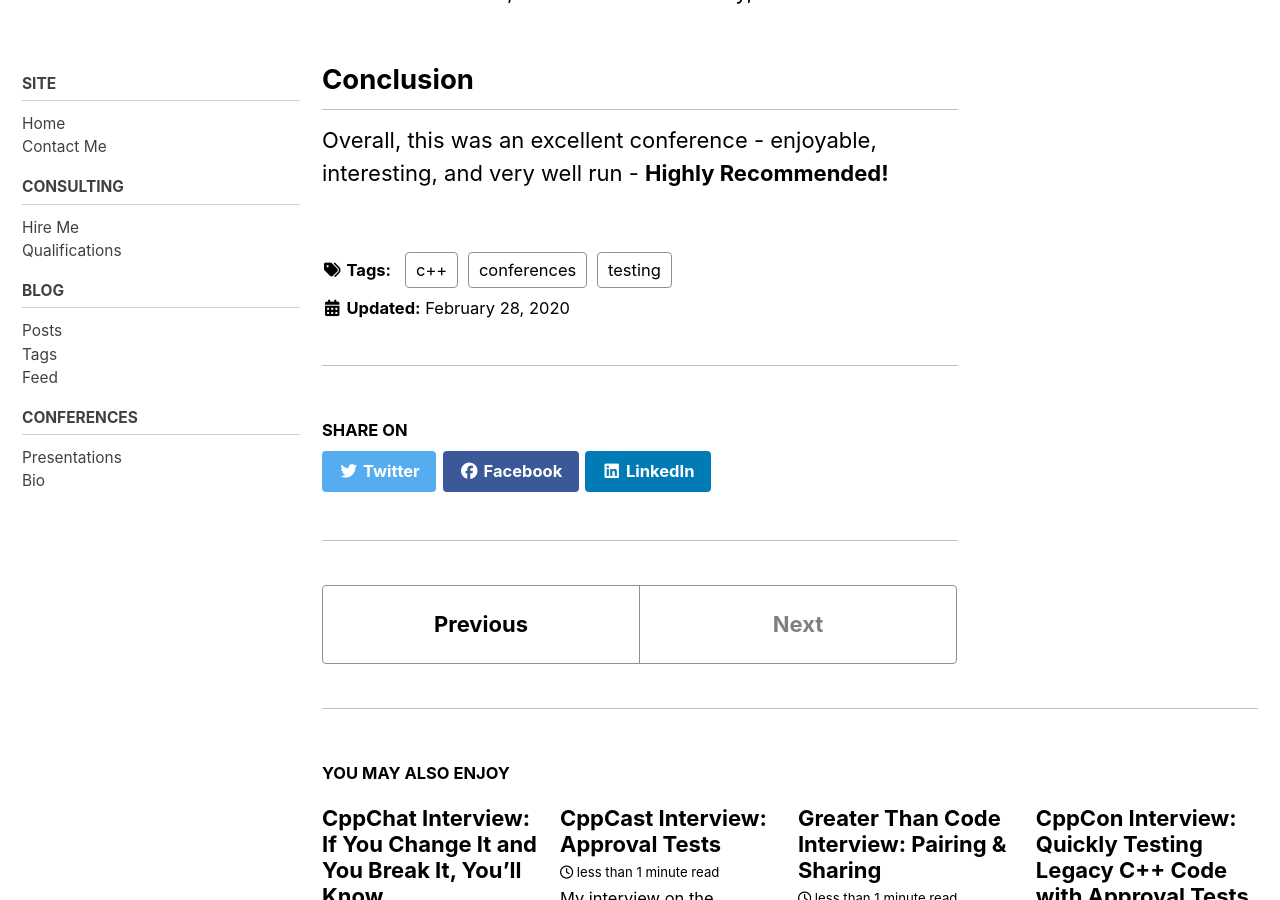
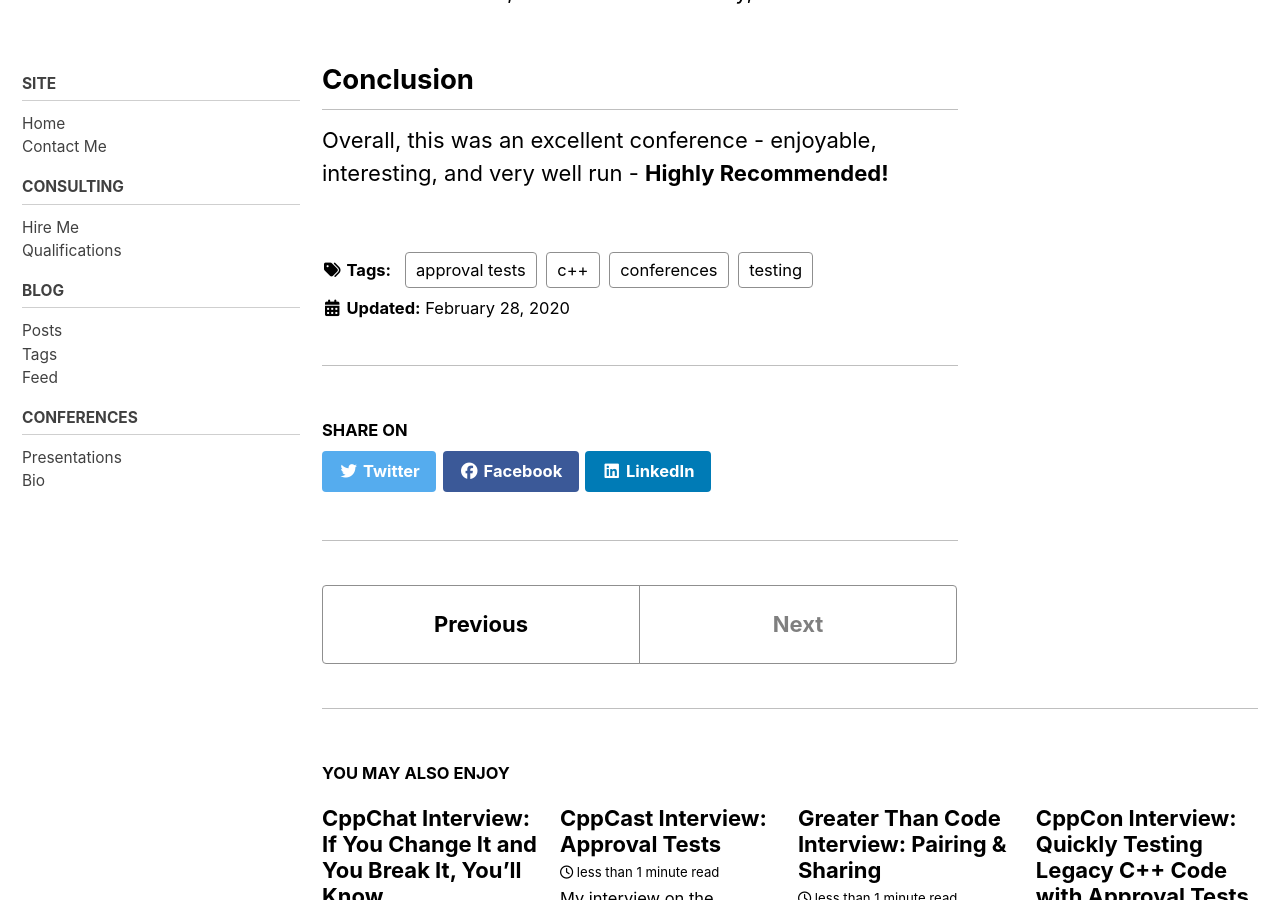
Before and after one commit to claremacrae/claremacrae.github.io, a Jekyll site: the page built from _posts/2020-02-28-cppeurope-2020.md, in a window 1280 px wide and 900 px high, scrolled down 5909 px. Built offline with Jekyll 4.4.1, drawn with Linux system fonts in a browser that asks for light colours; cached includes are drawn as plain includes; nearby versions of some CDN libraries; comment, search, counter and statistics services are not loaded.

Commit message:
Improve tags

```diff
--- a/_posts/2020-02-28-cppeurope-2020.md
+++ b/_posts/2020-02-28-cppeurope-2020.md
@@ -6,6 +6,7 @@ toc: true
 toc_sticky: false
 date: 2020-02-28
 tags:
+  - approval tests
   - c++
   - conferences
   - testing
```
